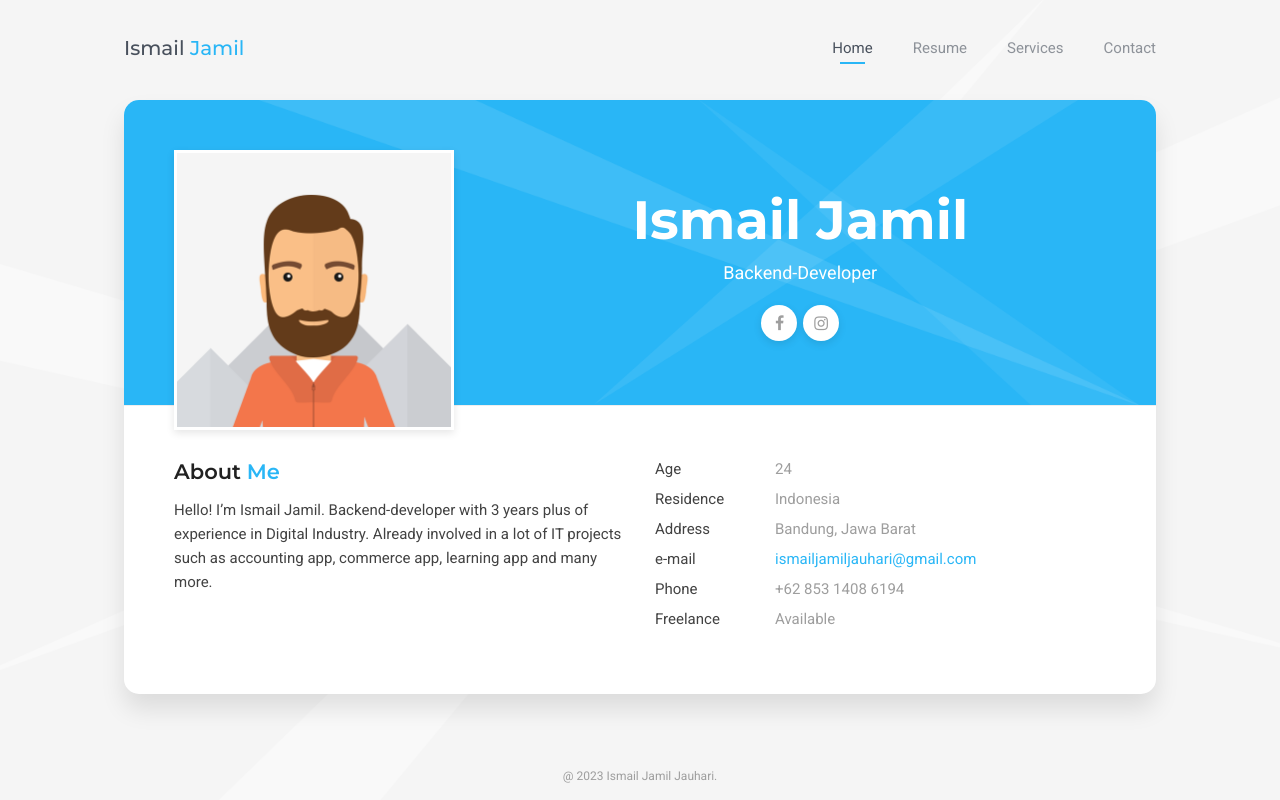
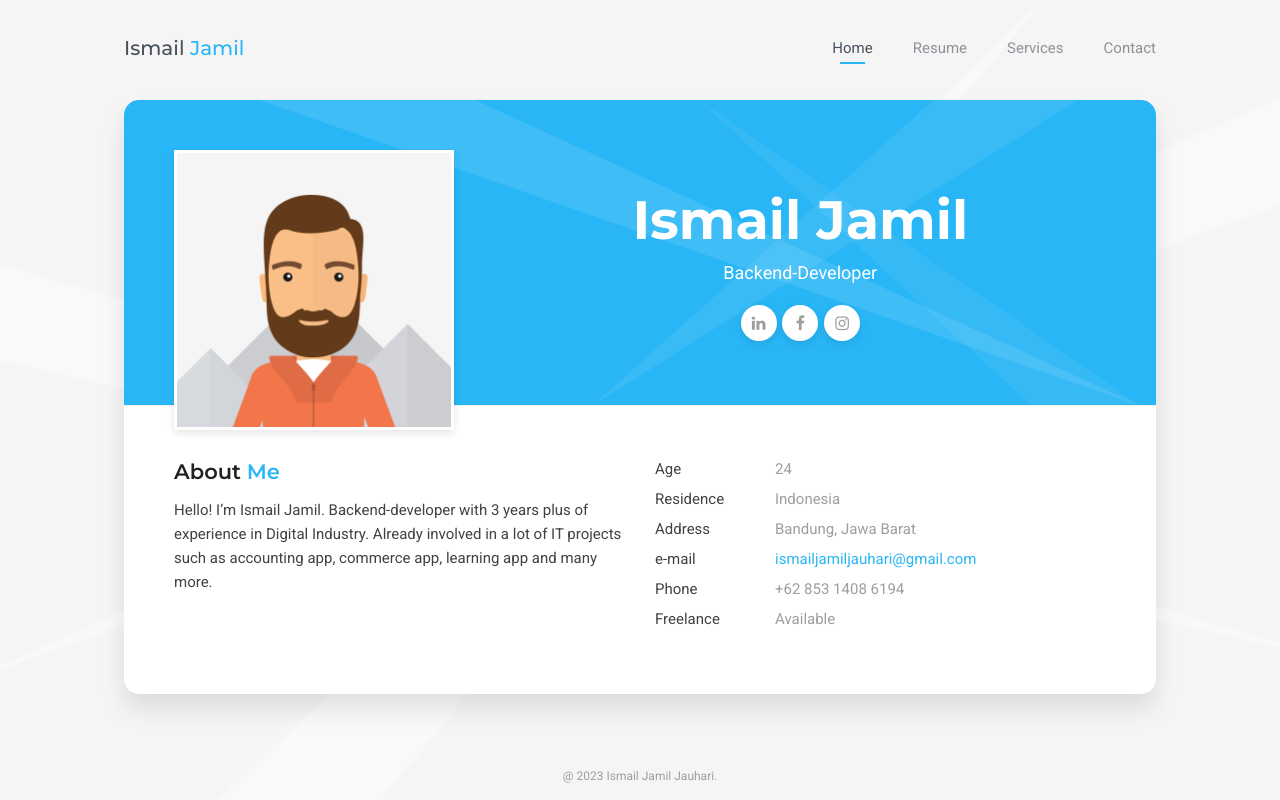
Before and after one commit to ismailjamiljauhari/cv-template, a plain HTML site: page index.html in a window 1280 px wide. Drawn offline with Linux system fonts and the light colour scheme.

Commit message:
feat(icon): add linked in icon & URL

```diff
--- a/index.html
+++ b/index.html
@@ -114,6 +114,7 @@
                     </div>
 
                     <div class="social-links">
+                      <a href="https://www.linkedin.com/in/ismailjamilj/"><i class="fa fa-linkedin"></i></a>
                       <a href="https://www.facebook.com/ismailjamilj"><i class="fa fa-facebook"></i></a>
                       <a href="https://www.instagram.com/ismailjamilj/"><i class="fa fa-instagram"></i></a>
                     </div>
```
